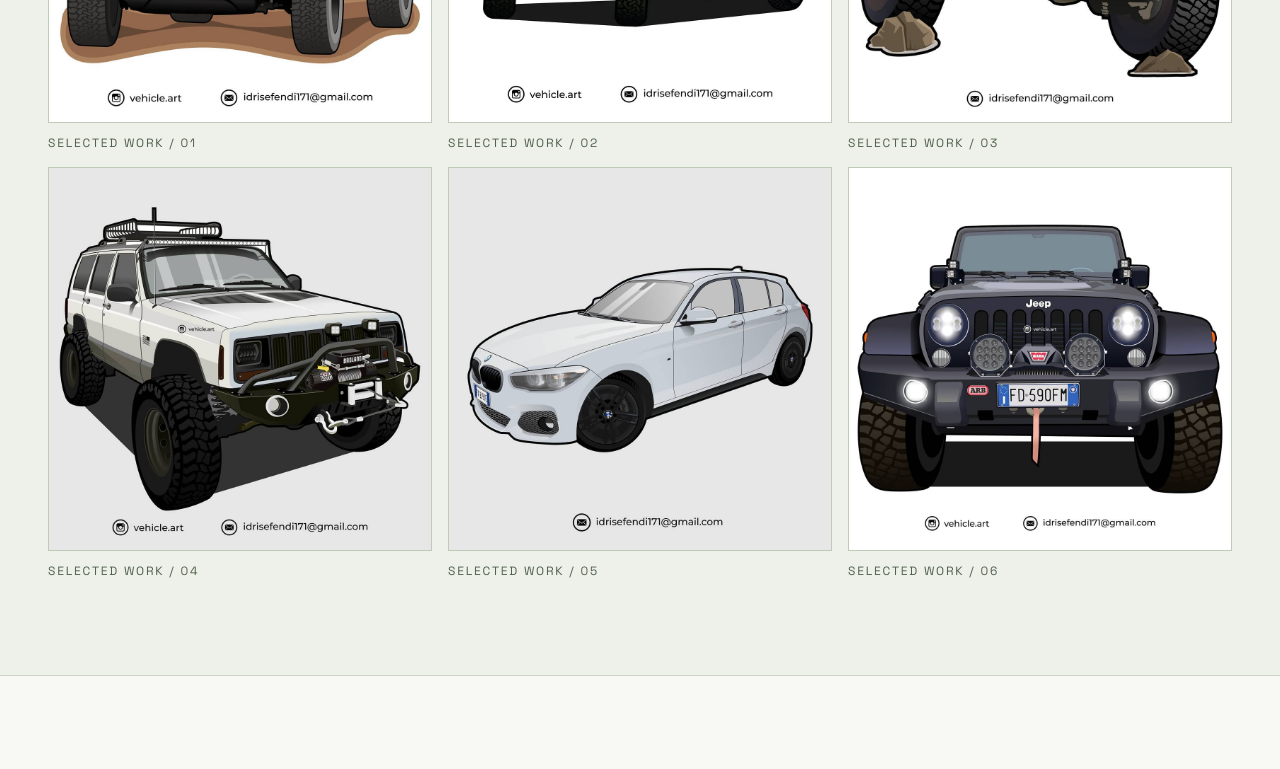
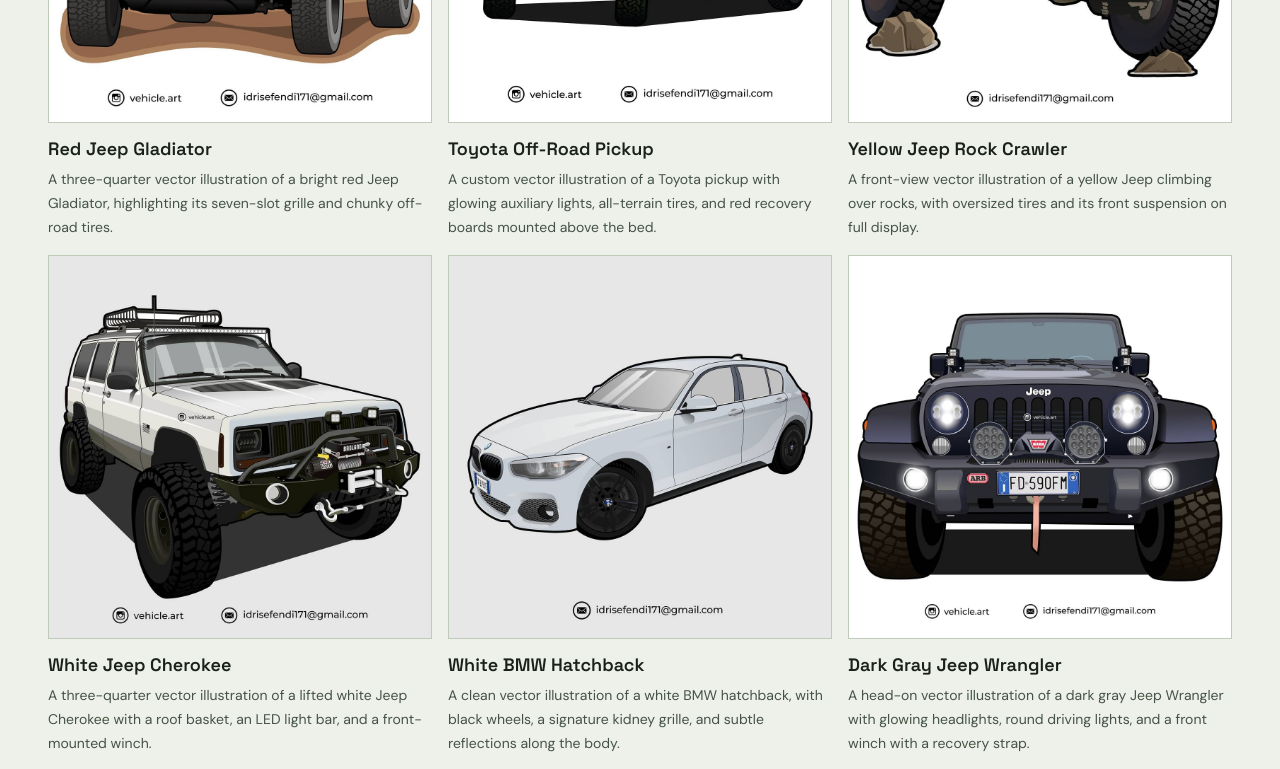
Before and after one commit to IdrisEfendi/vehicle-art, a plain HTML site: page index.html in a window 1280 px wide. Shown: the part 1440-2209 px from the top of the page. Drawn offline with nearby package versions, Linux system fonts and the light colour scheme.

Commit message:
Enhance gallery functionality with detailed captions and descriptions for images

```diff
--- a/index.html
+++ b/index.html
@@ -59,6 +59,7 @@
     html[data-theme="light"] .process-card { background: #fff; border-color: #c0cab9; }
     html[data-theme="light"] .process-number { color: #fff; }
     html[data-theme="light"] #gallery-viewer { background: #111310 !important; color: #f3f4ec !important; }
+    html[data-theme="light"] #gallery-description { color: #b8bdb1 !important; }
     #gallery-viewer::backdrop { background: #080a08ed; }
     @media (prefers-reduced-motion: no-preference) {
       .motion-ready .reveal { opacity: 0; transform: translateY(18px); transition: opacity 650ms ease, transform 650ms cubic-bezier(.2,.7,.2,1); }
@@ -102,9 +103,9 @@
 
         <figure class="hero-art min-w-0">
           <div class="aspect-square overflow-hidden border border-[var(--accent)]/40 bg-[#20241e]">
-            <img src="assets/img/1.jpg" alt="Vehicle Art portfolio image 1" width="1080" height="1080" fetchpriority="high" decoding="async" class="h-full w-full object-contain">
+            <img src="assets/img/1.jpg" alt="Red Jeep Gladiator vector illustration showing its seven-slot grille and chunky off-road tires" width="1080" height="1080" fetchpriority="high" decoding="async" class="h-full w-full object-contain">
           </div>
-          <figcaption class="mt-3 flex items-center justify-between gap-4 font-display text-[10px] font-semibold uppercase tracking-[0.17em] text-[#92998c]"><span>Featured work / 01</span><span>Vehicle Art</span></figcaption>
+          <figcaption class="mt-3 flex items-center justify-between gap-4 font-display text-xs font-semibold text-[#92998c]"><span>Featured work / Red Jeep Gladiator</span><span>Vehicle Art</span></figcaption>
         </figure>
       </div>
     </section>
@@ -120,28 +121,28 @@
         </div>
         <div class="grid gap-4 sm:grid-cols-2 lg:grid-cols-3">
           <figure class="reveal min-w-0">
-            <a href="assets/img/1.jpg" class="gallery-link block focus-visible:outline focus-visible:outline-2 focus-visible:outline-offset-4 focus-visible:outline-[var(--accent)]" aria-label="Open portfolio image 1 fullscreen"><img src="assets/img/1.jpg" alt="Vehicle Art portfolio image 1" width="1080" height="1080" loading="lazy" decoding="async" class="portfolio-art aspect-square w-full border border-white/15 bg-[#222620] object-contain"></a>
-            <figcaption class="mt-3 font-display text-xs uppercase tracking-[0.15em] text-[#a8b09c]">Selected work / 01</figcaption>
+            <a href="assets/img/1.jpg" class="gallery-link block focus-visible:outline focus-visible:outline-2 focus-visible:outline-offset-4 focus-visible:outline-[var(--accent)]" aria-label="View Red Jeep Gladiator fullscreen"><img src="assets/img/1.jpg" alt="Red Jeep Gladiator vector illustration showing its seven-slot grille and chunky off-road tires" width="1080" height="1080" loading="lazy" decoding="async" class="portfolio-art aspect-square w-full border border-white/15 bg-[#222620] object-contain"></a>
+            <figcaption class="mt-3"><h3 class="font-display text-lg font-semibold text-[#f3f4ec]">Red Jeep Gladiator</h3><p class="mt-1 text-sm leading-6 text-[#b8bdb1]">A three-quarter vector illustration of a bright red Jeep Gladiator, highlighting its seven-slot grille and chunky off-road tires.</p></figcaption>
           </figure>
           <figure class="reveal min-w-0">
-            <a href="assets/img/2.jpg" class="gallery-link block focus-visible:outline focus-visible:outline-2 focus-visible:outline-offset-4 focus-visible:outline-[var(--accent)]" aria-label="Open portfolio image 2 fullscreen"><img src="assets/img/2.jpg" alt="Vehicle Art portfolio image 2" width="1080" height="1080" loading="lazy" decoding="async" class="portfolio-art aspect-square w-full border border-white/15 bg-[#222620] object-contain"></a>
-            <figcaption class="mt-3 font-display text-xs uppercase tracking-[0.15em] text-[#a8b09c]">Selected work / 02</figcaption>
+            <a href="assets/img/2.jpg" class="gallery-link block focus-visible:outline focus-visible:outline-2 focus-visible:outline-offset-4 focus-visible:outline-[var(--accent)]" aria-label="View Toyota Off-Road Pickup fullscreen"><img src="assets/img/2.jpg" alt="Toyota pickup vector illustration with glowing auxiliary lights, all-terrain tires, and red recovery boards" width="1080" height="1080" loading="lazy" decoding="async" class="portfolio-art aspect-square w-full border border-white/15 bg-[#222620] object-contain"></a>
+            <figcaption class="mt-3"><h3 class="font-display text-lg font-semibold text-[#f3f4ec]">Toyota Off-Road Pickup</h3><p class="mt-1 text-sm leading-6 text-[#b8bdb1]">A custom vector illustration of a Toyota pickup with glowing auxiliary lights, all-terrain tires, and red recovery boards mounted above the bed.</p></figcaption>
           </figure>
           <figure class="reveal min-w-0 sm:col-span-2 lg:col-span-1">
-            <a href="assets/img/3.jpg" class="gallery-link block focus-visible:outline focus-visible:outline-2 focus-visible:outline-offset-4 focus-visible:outline-[var(--accent)]" aria-label="Open portfolio image 3 fullscreen"><img src="assets/img/3.jpg" alt="Vehicle Art portfolio image 3" width="1080" height="1080" loading="lazy" decoding="async" class="portfolio-art aspect-square w-full border border-white/15 bg-[#222620] object-contain sm:aspect-[2/1] lg:aspect-square"></a>
-            <figcaption class="mt-3 font-display text-xs uppercase tracking-[0.15em] text-[#a8b09c]">Selected work / 03</figcaption>
+            <a href="assets/img/3.jpg" class="gallery-link block focus-visible:outline focus-visible:outline-2 focus-visible:outline-offset-4 focus-visible:outline-[var(--accent)]" aria-label="View Yellow Jeep Rock Crawler fullscreen"><img src="assets/img/3.jpg" alt="Front-view yellow Jeep rock crawler vector illustration with oversized tires and visible front suspension" width="1080" height="1080" loading="lazy" decoding="async" class="portfolio-art aspect-square w-full border border-white/15 bg-[#222620] object-contain sm:aspect-[2/1] lg:aspect-square"></a>
+            <figcaption class="mt-3"><h3 class="font-display text-lg font-semibold text-[#f3f4ec]">Yellow Jeep Rock Crawler</h3><p class="mt-1 text-sm leading-6 text-[#b8bdb1]">A front-view vector illustration of a yellow Jeep climbing over rocks, with oversized tires and its front suspension on full display.</p></figcaption>
           </figure>
           <figure class="reveal min-w-0">
-            <a href="assets/img/4.jpg" class="gallery-link block focus-visible:outline focus-visible:outline-2 focus-visible:outline-offset-4 focus-visible:outline-[var(--accent)]" aria-label="Open portfolio image 4 fullscreen"><img src="assets/img/4.jpg" alt="Vehicle Art portfolio image 4" width="1080" height="1080" loading="lazy" decoding="async" class="portfolio-art aspect-square w-full border border-white/15 bg-[#222620] object-contain"></a>
-            <figcaption class="mt-3 font-display text-xs uppercase tracking-[0.15em] text-[#a8b09c]">Selected work / 04</figcaption>
+            <a href="assets/img/4.jpg" class="gallery-link block focus-visible:outline focus-visible:outline-2 focus-visible:outline-offset-4 focus-visible:outline-[var(--accent)]" aria-label="View White Jeep Cherokee fullscreen"><img src="assets/img/4.jpg" alt="Lifted white Jeep Cherokee vector illustration with roof basket, LED light bar, and front winch" width="1080" height="1080" loading="lazy" decoding="async" class="portfolio-art aspect-square w-full border border-white/15 bg-[#222620] object-contain"></a>
+            <figcaption class="mt-3"><h3 class="font-display text-lg font-semibold text-[#f3f4ec]">White Jeep Cherokee</h3><p class="mt-1 text-sm leading-6 text-[#b8bdb1]">A three-quarter vector illustration of a lifted white Jeep Cherokee with a roof basket, an LED light bar, and a front-mounted winch.</p></figcaption>
           </figure>
           <figure class="reveal min-w-0">
-            <a href="assets/img/5.jpg" class="gallery-link block focus-visible:outline focus-visible:outline-2 focus-visible:outline-offset-4 focus-visible:outline-[var(--accent)]" aria-label="Open portfolio image 5 fullscreen"><img src="assets/img/5.jpg" alt="Vehicle Art portfolio image 5" width="1080" height="1080" loading="lazy" decoding="async" class="portfolio-art aspect-square w-full border border-white/15 bg-[#222620] object-contain"></a>
-            <figcaption class="mt-3 font-display text-xs uppercase tracking-[0.15em] text-[#a8b09c]">Selected work / 05</figcaption>
+            <a href="assets/img/5.jpg" class="gallery-link block focus-visible:outline focus-visible:outline-2 focus-visible:outline-offset-4 focus-visible:outline-[var(--accent)]" aria-label="View White BMW Hatchback fullscreen"><img src="assets/img/5.jpg" alt="White BMW hatchback vector illustration with black wheels and signature kidney grille" width="1080" height="1080" loading="lazy" decoding="async" class="portfolio-art aspect-square w-full border border-white/15 bg-[#222620] object-contain"></a>
+            <figcaption class="mt-3"><h3 class="font-display text-lg font-semibold text-[#f3f4ec]">White BMW Hatchback</h3><p class="mt-1 text-sm leading-6 text-[#b8bdb1]">A clean vector illustration of a white BMW hatchback, with black wheels, a signature kidney grille, and subtle reflections along the body.</p></figcaption>
           </figure>
           <figure class="reveal min-w-0">
-            <a href="assets/img/6.jpg" class="gallery-link block focus-visible:outline focus-visible:outline-2 focus-visible:outline-offset-4 focus-visible:outline-[var(--accent)]" aria-label="Open portfolio image 6 fullscreen"><img src="assets/img/6.jpg" alt="Vehicle Art portfolio image 6" width="1080" height="1080" loading="lazy" decoding="async" class="portfolio-art aspect-square w-full border border-white/15 bg-[#222620] object-contain"></a>
-            <figcaption class="mt-3 font-display text-xs uppercase tracking-[0.15em] text-[#a8b09c]">Selected work / 06</figcaption>
+            <a href="assets/img/6.jpg" class="gallery-link block focus-visible:outline focus-visible:outline-2 focus-visible:outline-offset-4 focus-visible:outline-[var(--accent)]" aria-label="View Dark Gray Jeep Wrangler fullscreen"><img src="assets/img/6.jpg" alt="Dark gray Jeep Wrangler vector illustration with glowing headlights, driving lights, and front winch" width="1080" height="1080" loading="lazy" decoding="async" class="portfolio-art aspect-square w-full border border-white/15 bg-[#222620] object-contain"></a>
+            <figcaption class="mt-3"><h3 class="font-display text-lg font-semibold text-[#f3f4ec]">Dark Gray Jeep Wrangler</h3><p class="mt-1 text-sm leading-6 text-[#b8bdb1]">A head-on vector illustration of a dark gray Jeep Wrangler with glowing headlights, round driving lights, and a front winch with a recovery strap.</p></figcaption>
           </figure>
         </div>
       </div>
@@ -220,15 +221,16 @@
     </section>
   </main>
 
-  <dialog id="gallery-viewer" aria-label="Portfolio image viewer" class="fixed inset-0 m-auto h-[100dvh] max-h-none w-full max-w-none bg-[#111310] p-0 text-[#f3f4ec] sm:h-[min(94dvh,900px)] sm:max-w-5xl sm:border sm:border-white/20">
+  <dialog id="gallery-viewer" aria-label="Portfolio image viewer" aria-describedby="gallery-description" class="fixed inset-0 m-auto h-[100dvh] max-h-none w-full max-w-none bg-[#111310] p-0 text-[#f3f4ec] sm:h-[min(94dvh,900px)] sm:max-w-5xl sm:border sm:border-white/20">
     <div class="flex h-full flex-col px-4 pb-[max(1rem,env(safe-area-inset-bottom))] pt-[max(1rem,env(safe-area-inset-top))] sm:px-6 sm:py-5">
       <div class="flex items-center justify-between gap-4">
         <p id="gallery-counter" class="font-display text-sm font-semibold tracking-[0.18em]" aria-live="polite">01 / 06</p>
         <button id="gallery-close" type="button" class="min-h-12 border border-white/30 px-5 font-display text-sm font-semibold transition-colors hover:border-[var(--accent)] focus-visible:outline focus-visible:outline-2 focus-visible:outline-offset-4 focus-visible:outline-[var(--accent)]" aria-label="Close gallery">Close <span aria-hidden="true">×</span></button>
       </div>
       <div class="flex min-h-0 flex-1 items-center justify-center py-4">
-        <img id="gallery-image" src="assets/img/1.jpg" alt="Vehicle Art portfolio image 1" width="1080" height="1080" class="max-h-full max-w-full object-contain">
+        <img id="gallery-image" src="assets/img/1.jpg" alt="Red Jeep Gladiator vector illustration showing its seven-slot grille and chunky off-road tires" width="1080" height="1080" class="max-h-full max-w-full object-contain">
       </div>
+      <div class="pb-3 text-center"><p id="gallery-title" class="font-display text-base font-semibold sm:text-lg">Red Jeep Gladiator</p><p id="gallery-description" class="mx-auto mt-1 max-w-xl text-xs leading-5 text-[#b8bdb1] sm:text-sm">A three-quarter vector illustration of a bright red Jeep Gladiator, highlighting its seven-slot grille and chunky off-road tires.</p></div>
       <div class="flex items-center justify-between gap-4">
         <button id="gallery-prev" type="button" class="min-h-12 min-w-28 border border-white/30 px-4 font-display text-sm font-semibold transition-colors hover:border-[var(--accent)] focus-visible:outline focus-visible:outline-2 focus-visible:outline-offset-4 focus-visible:outline-[var(--accent)]" aria-label="Previous image">← Previous</button>
         <button id="gallery-next" type="button" class="min-h-12 min-w-28 border border-white/30 px-4 font-display text-sm font-semibold transition-colors hover:border-[var(--accent)] focus-visible:outline focus-visible:outline-2 focus-visible:outline-offset-4 focus-visible:outline-[var(--accent)]" aria-label="Next image">Next →</button>
@@ -282,6 +284,8 @@
     const galleryLinks = [...document.querySelectorAll('.gallery-link')];
     const galleryImage = document.getElementById('gallery-image');
     const galleryCounter = document.getElementById('gallery-counter');
+    const galleryTitle = document.getElementById('gallery-title');
+    const galleryDescription = document.getElementById('gallery-description');
     let galleryIndex = 0;
     let galleryTrigger;
 
@@ -289,6 +293,9 @@
       galleryIndex = (index + galleryLinks.length) % galleryLinks.length;
       galleryImage.src = galleryLinks[galleryIndex].href;
       galleryImage.alt = galleryLinks[galleryIndex].querySelector('img').alt;
+      const caption = galleryLinks[galleryIndex].nextElementSibling;
+      galleryTitle.textContent = caption.querySelector('h3').textContent;
+      galleryDescription.textContent = caption.querySelector('p').textContent;
       galleryCounter.textContent = `${String(galleryIndex + 1).padStart(2, '0')} / ${String(galleryLinks.length).padStart(2, '0')}`;
     }
 
```
